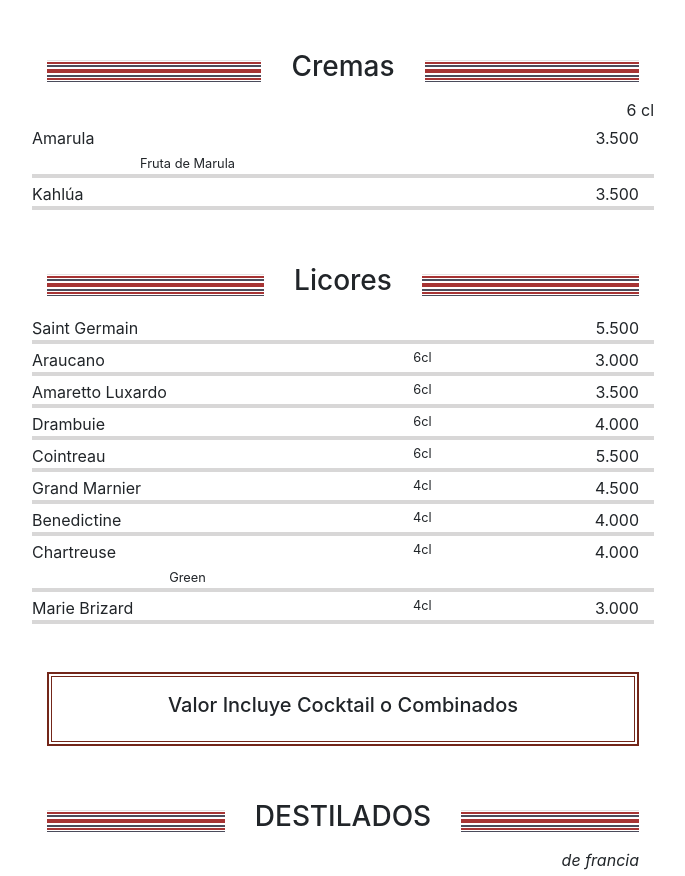
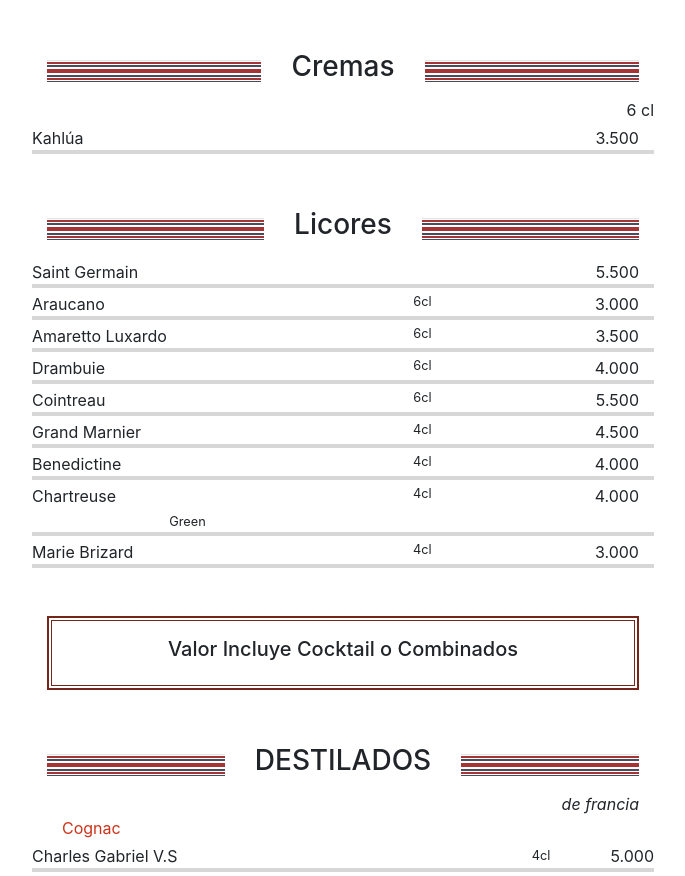
Before and after one commit to durbonca/Menu-QR-Google-sheet, a React (Create React App) app: page /Beer in a window 1280 px wide. Shown: the part 4300-5176 px from the top of the page, without its empty margins (297-982 px from the left). Built offline with nearby package versions, Linux system fonts and the light colour scheme; no server answers.

Commit message:
Update dataLicor.js

```diff
--- a/src/data/dataLicor.js
+++ b/src/data/dataLicor.js
@@ -91,7 +91,7 @@ const dataLicor =
             description: '',
             cl2: '6',
             products: [
-                { id: 1, name: 'Amarula', description: 'Fruta de Marula', price2: '3.500'} ,
+                /* { id: 1, name: 'Amarula', description: 'Fruta de Marula', price2: '3.500'} , */
                 { id: 2, name: 'Kahlúa', description: '', price2: '3.500'}
     ]} , {
             title: 'Licores',
```
